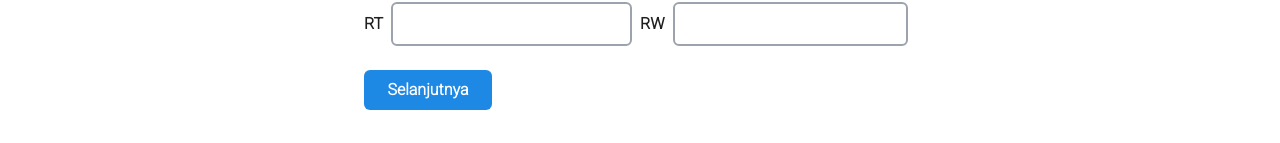
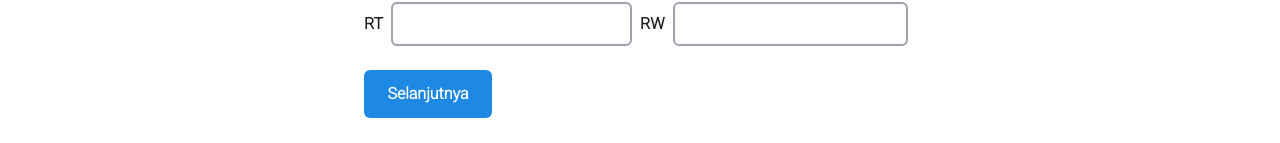
Before and after one commit to wildanym/Pendataan-Bansos, a Vue app: page / in a window 1280 px wide. Shown: the part 710-853 px from the top of the page. Built offline with nearby package versions, Linux system fonts and the light colour scheme.

Commit message:
merubah ukuran button

```diff
--- a/src/assets/main.css
+++ b/src/assets/main.css
@@ -19,7 +19,7 @@
 		@apply text-red-500 text-xs;
 	}
 	.btn {
-		@apply mt-6 w-32 font-bold text-white px-4  py-2 rounded-md disabled:bg-gray-400 disabled:text-slate-600;
+		@apply mt-6 w-32 font-bold text-white px-4  py-3 rounded-md disabled:bg-gray-400 disabled:text-slate-600;
 	}
 	.btn-send {
 		@apply h-10 bg-primaryGreen;
```
